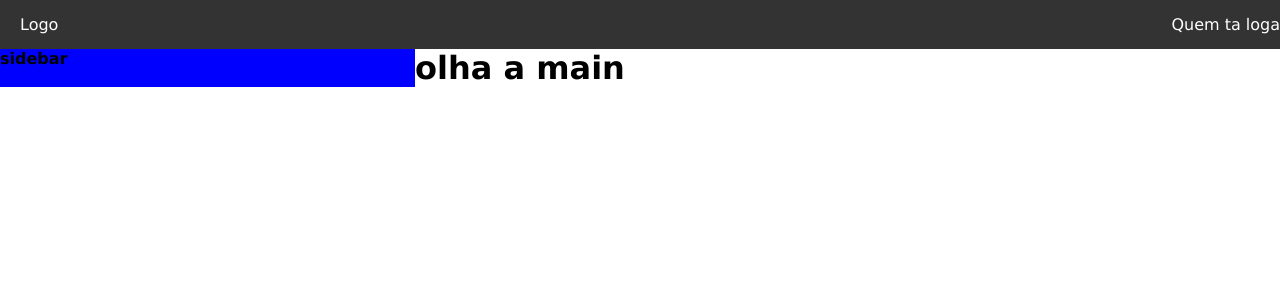
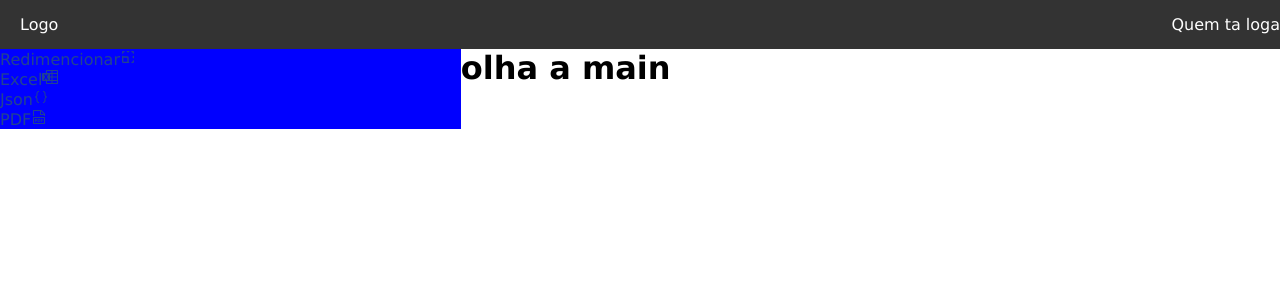
Before and after one commit to Joao-Pedro15/devHelper-frontend, a React (Create React App) app in the folder client/: page /home in a window 1280 px wide. Shown: the top 300 px of the page. Built offline with nearby package versions, Linux system fonts and the light colour scheme.

Commit message:
feat: mocking data items in hardCode and define structure

```diff
--- a/client/src/components/Sidebar/index.tsx
+++ b/client/src/components/Sidebar/index.tsx
@@ -1,10 +1,35 @@
 import React from 'react'
 import * as S from './style'
+import {TbResize } from "react-icons/tb";
+import { SiMicrosoftexcel } from "react-icons/si";
+import { VscJson, VscFilePdf } from "react-icons/vsc";
+import { Link } from 'react-router-dom';
+
+type Items = {
+  name: string;
+  link: string;
+  icon: any
+}
 
 export function Sidebar() {
+    const items : Items[] = [
+      { name: 'Redimencionar', icon: <TbResize/>, link: '/' },
+      { name: 'Excel', icon: <SiMicrosoftexcel/>, link: '/' },
+      { name: 'Json', icon: <VscJson/>, link: '/' },
+      { name: 'PDF', icon: <VscFilePdf/>, link: '/' },
+  ]
   return (
     <S.Container>
-      <h4>sidebar</h4>
+      <ul>
+        { items.map((item) => (
+          <Link to={item.link}>
+            <li>
+              <span>{item.name}</span>
+              <span>{item.icon}</span>
+            </li>
+          </Link>
+        )) }
+      </ul>
     </S.Container>
   )
 }
```
